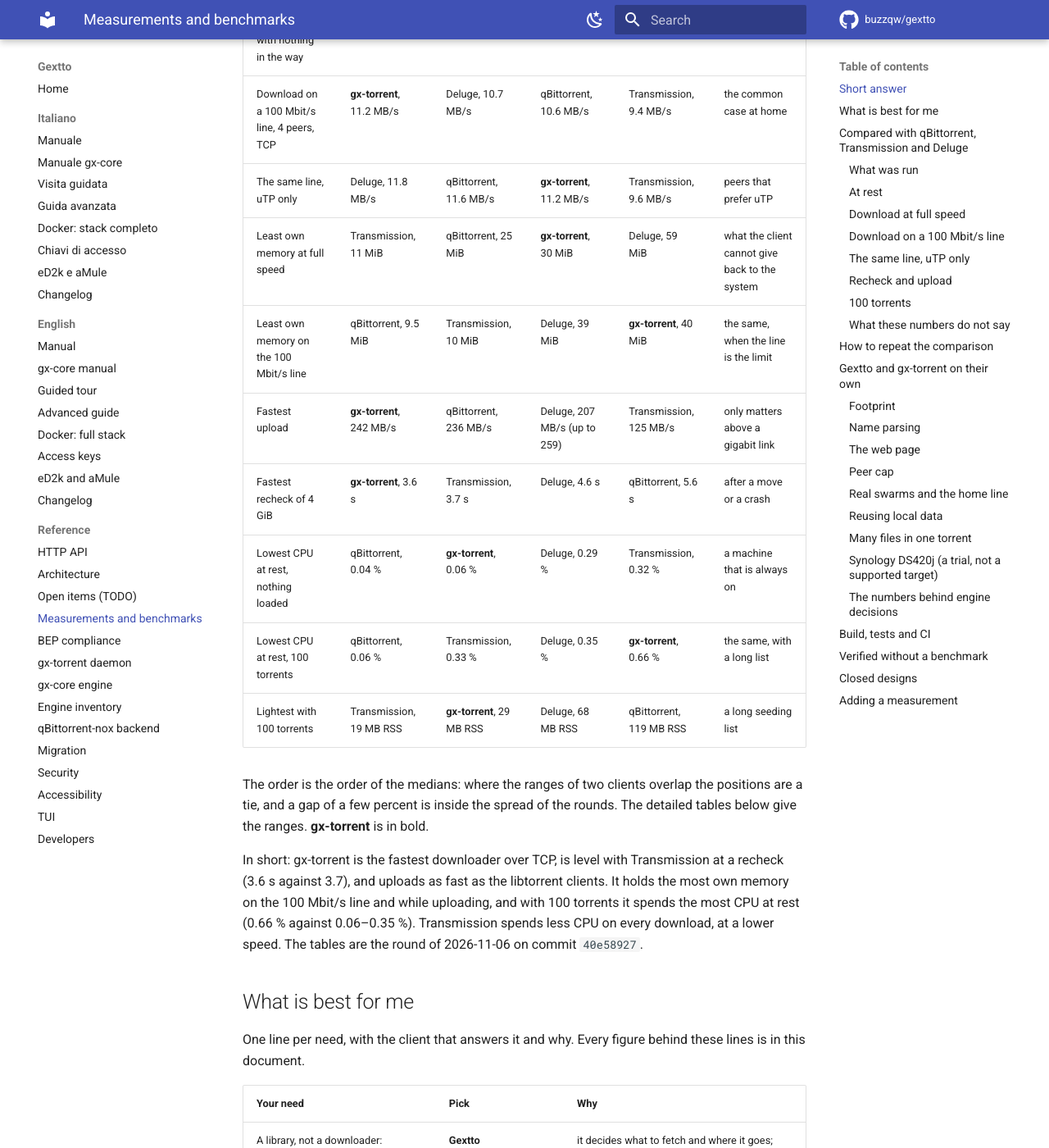
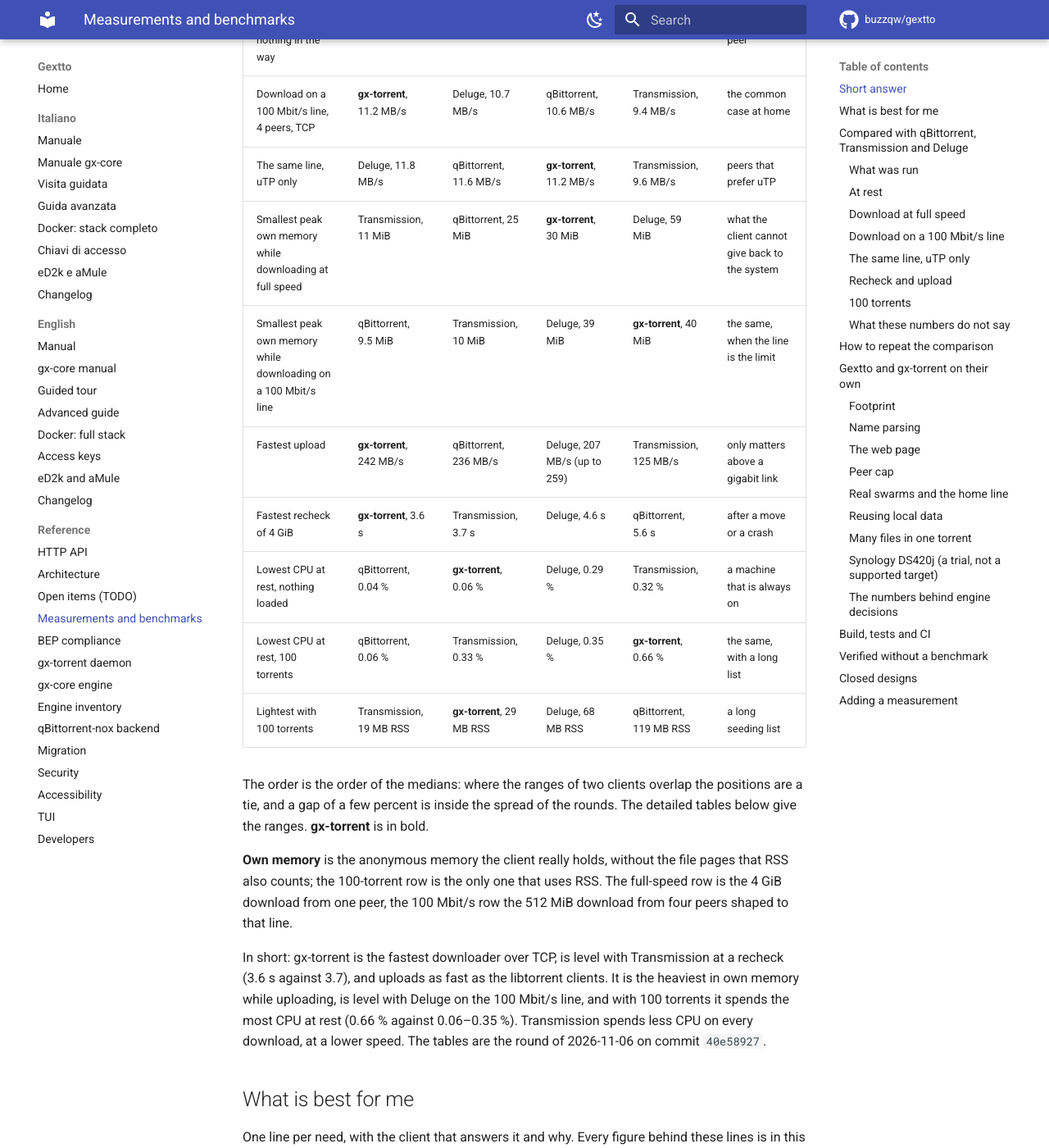
Before and after one commit to buzzqw/gextto, an MkDocs documentation site: the page built from docs/measurements.md, in a window 1280 px wide and 1400 px high, scrolled down 495 px. Shown: the whole window at 82% size. Built offline with MkDocs 1.6.1 and Material for MkDocs 9.7.7, drawn with Linux system fonts in a browser that asks for light colours; comment, search, counter and statistics services are not loaded.

Commit message:
docs: say what the 100 Mbit/s memory row measures

```diff
--- a/docs/measurements.md
+++ b/docs/measurements.md
@@ -14,8 +14,8 @@
 | Fastest download with nothing in the way | **gx-torrent**, 285 MB/s | Deluge, 250 MB/s | qBittorrent, 241 MB/s | Transmission, 56 MB/s | a fast disk and a fast peer |
 | Download on a 100 Mbit/s line, 4 peers, TCP | **gx-torrent**, 11.2 MB/s | Deluge, 10.7 MB/s | qBittorrent, 10.6 MB/s | Transmission, 9.4 MB/s | the common case at home |
 | The same line, uTP only | Deluge, 11.8 MB/s | qBittorrent, 11.6 MB/s | **gx-torrent**, 11.2 MB/s | Transmission, 9.6 MB/s | peers that prefer uTP |
-| Least own memory at full speed | Transmission, 11 MiB | qBittorrent, 25 MiB | **gx-torrent**, 30 MiB | Deluge, 59 MiB | what the client cannot give back to the system |
-| Least own memory on the 100 Mbit/s line | qBittorrent, 9.5 MiB | Transmission, 10 MiB | Deluge, 39 MiB | **gx-torrent**, 40 MiB | the same, when the line is the limit |
+| Smallest peak own memory while downloading at full speed | Transmission, 11 MiB | qBittorrent, 25 MiB | **gx-torrent**, 30 MiB | Deluge, 59 MiB | what the client cannot give back to the system |
+| Smallest peak own memory while downloading on a 100 Mbit/s line | qBittorrent, 9.5 MiB | Transmission, 10 MiB | Deluge, 39 MiB | **gx-torrent**, 40 MiB | the same, when the line is the limit |
 | Fastest upload | **gx-torrent**, 242 MB/s | qBittorrent, 236 MB/s | Deluge, 207 MB/s (up to 259) | Transmission, 125 MB/s | only matters above a gigabit link |
 | Fastest recheck of 4 GiB | **gx-torrent**, 3.6 s | Transmission, 3.7 s | Deluge, 4.6 s | qBittorrent, 5.6 s | after a move or a crash |
 | Lowest CPU at rest, nothing loaded | qBittorrent, 0.04 % | **gx-torrent**, 0.06 % | Deluge, 0.29 % | Transmission, 0.32 % | a machine that is always on |
@@ -26,11 +26,16 @@
 a tie, and a gap of a few percent is inside the spread of the rounds. The detailed tables below
 give the ranges. **gx-torrent** is in bold.
 
+**Own memory** is the anonymous memory the client really holds, without the file pages that RSS
+also counts; the 100-torrent row is the only one that uses RSS. The full-speed row is the 4 GiB
+download from one peer, the 100 Mbit/s row the 512 MiB download from four peers shaped to that
+line.
+
 In short: gx-torrent is the fastest downloader over TCP, is level with Transmission at a recheck
-(3.6 s against 3.7), and uploads as fast as the libtorrent clients. It holds the most own memory
-on the 100 Mbit/s line and while uploading, and with 100 torrents it spends the most CPU at rest
-(0.66 % against 0.06–0.35 %). Transmission spends less CPU on every download, at a lower speed.
-The tables are the round of 2026-11-06 on commit `40e58927`.
+(3.6 s against 3.7), and uploads as fast as the libtorrent clients. It is the heaviest in own
+memory while uploading, is level with Deluge on the 100 Mbit/s line, and with 100 torrents it
+spends the most CPU at rest (0.66 % against 0.06–0.35 %). Transmission spends less CPU on every
+download, at a lower speed. The tables are the round of 2026-11-06 on commit `40e58927`.
 
 ## What is best for me
 
```
